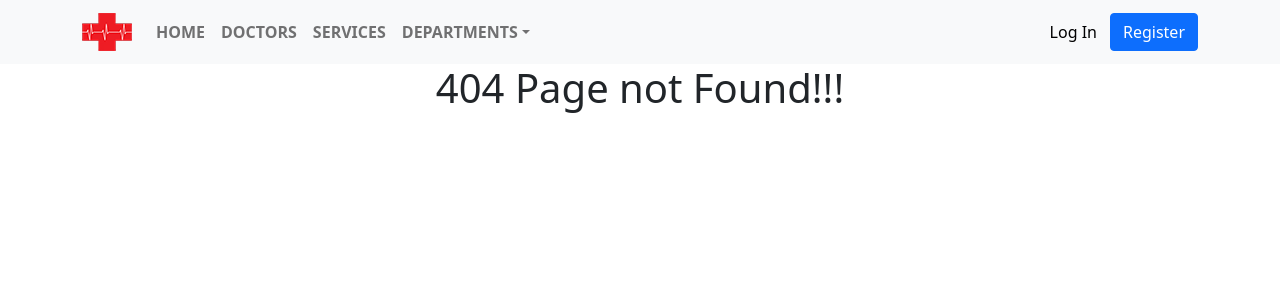
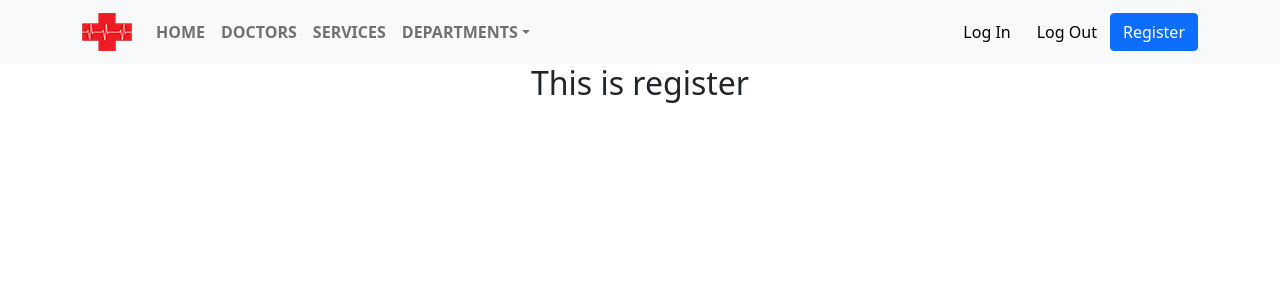
Before and after one commit to OsmanRana/healthcare-related-website, a React (Create React App) app: page /register in a window 1280 px wide. Before the commit this address had no page. Shown: the top 300 px of the page. Built offline with nearby package versions, Linux system fonts and the light colour scheme; the HTML template or start-up script is replaced by a standard one.

Commit message:
firebase installed

```diff
--- a/package.json
+++ b/package.json
@@ -7,6 +7,7 @@
     "@testing-library/react": "^11.2.7",
     "@testing-library/user-event": "^12.8.3",
     "bootstrap": "^5.1.1",
+    "firebase": "^9.1.3",
     "react": "^17.0.2",
     "react-bootstrap": "^2.0.0-rc.1",
     "react-dom": "^17.0.2",
--- a/src/App.js
+++ b/src/App.js
@@ -6,6 +6,7 @@ import Home from './components/Home/Home';
 import LogIn from './components/Login/LogIn';
 import Header from './components/Shared/Header';
 import PageNotFound from './components/PageNotFound/PageNotFound';
+import Register from './components/Register/Register';
 
 function App() {
   return (
@@ -25,6 +26,9 @@ function App() {
           <Route path='/login'>
             <LogIn></LogIn>
           </Route>
+          <Route path='/register'>
+            <Register></Register>
+          </Route>
           <Route path="*">
             <PageNotFound></PageNotFound>
           </Route>
--- /dev/null
+++ b/src/components/Register/Register.js
@@ -0,0 +1,11 @@
+import React from 'react';
+
+const Register = () => {
+    return (
+        <div>
+            <h2>This is register</h2>
+        </div>
+    );
+};
+
+export default Register;
--- a/src/components/Shared/Header.js
+++ b/src/components/Shared/Header.js
@@ -1,5 +1,4 @@
 import React from 'react';
-import Banner from './Banner';
 import Navigation from './Navigation';
 
 
--- a/src/components/Shared/Navigation.js
+++ b/src/components/Shared/Navigation.js
@@ -22,7 +22,9 @@ const Navigation = () => {
                             </NavDropdown>
                         </Nav>
                         <Nav>
-                            <Link to="/login"><Button variant="light">Log In</Button><Button to="/register" variant="primary">Register</Button></Link>
+                            <Link to="/login"><Button variant="light">Log In</Button></Link>
+                            <Button variant="light">Log Out</Button>
+                            <Link to="/register" ><Button variant="primary">Register</Button></Link>
                         </Nav>
                     </Navbar.Collapse>
                 </Container>
```
Also changed, not shown: 1 other file (tests, documents, lock files or other folders).
